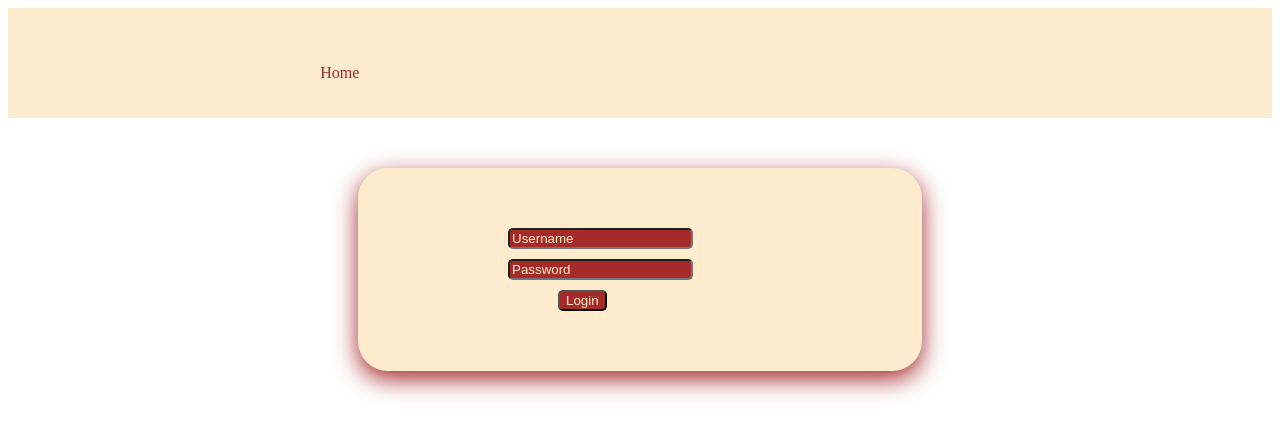
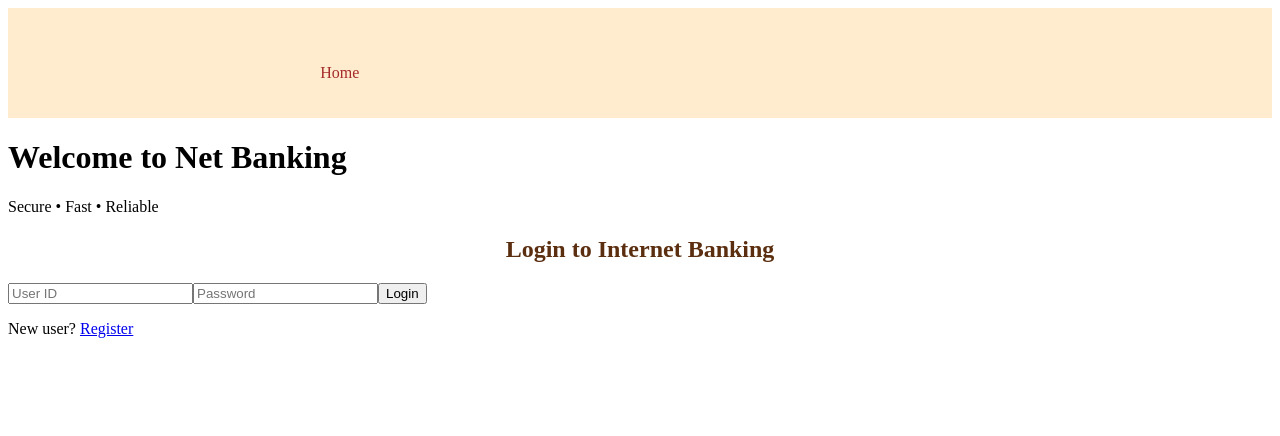
Before and after one commit to Yaganti-Spandana/farm, a React (Create React App) app: page /login in a window 1280 px wide. Shown: the top 436 px of the page. Built offline with nearby package versions, Linux system fonts and the light colour scheme; some icons are missing.

Commit message:
Update login.js

```diff
--- a/src/components/navbar/login.js
+++ b/src/components/navbar/login.js
@@ -1,49 +1,58 @@
 import { login } from "../api";
 import { useState } from "react";
-import './login.css'
-import Navbar from "../navbar/navbar"
+import "./login.css";
+import Navbar from "../navbar/navbar";
 
 function Login() {
-  const [form, setForm] = useState({username:"", password:""});
-  const [error, setError] = useState("");   // 🔥 error state
+  const [form, setForm] = useState({ username: "", password: "" });
 
   const handleSubmit = async (e) => {
     e.preventDefault();
-    try {
     const res = await login(form);
-
     localStorage.setItem("token", res.data.access);
-      localStorage.setItem("username", res.data.username);
-
     window.location.href = "/";
-    } catch (err) {
-      // 🔥 handles wrong password / user
-      setError("Invalid username or password");
-    }
   };
 
   return (
     <>
       <Navbar />
-      <form onSubmit={handleSubmit} className="login_form">
+      <div className="auth-page">
+        {/* LEFT HERO */}
+        <div className="auth-left">
+          <h1>Welcome to Net Banking</h1>
+          <p>Secure • Fast • Reliable</p>
+        </div>
 
-        {error && <p className="error">{error}</p>} {/* popup/message */}
+        {/* RIGHT CARD */}
+        <div className="auth-right">
+          <form onSubmit={handleSubmit} className="auth-card">
+            <h2>Login to Internet Banking</h2>
 
             <input
-          placeholder="Username"
-          value={form.username}
-          onChange={e=>setForm({...form, username:e.target.value})}
-        /><br/>
+              placeholder="User ID"
+              onChange={(e) =>
+                setForm({ ...form, username: e.target.value })
+              }
+              required
+            />
 
             <input
               type="password"
               placeholder="Password"
-          value={form.password}
-          onChange={e=>setForm({...form, password:e.target.value})}
-        /><br/>
+              onChange={(e) =>
+                setForm({ ...form, password: e.target.value })
+              }
+              required
+            />
 
-        <button>Login</button>
+            <button type="submit">Login</button>
+
+            <p className="switch-text">
+              New user? <a href="/signup">Register</a>
+            </p>
           </form>
+        </div>
+      </div>
     </>
   );
 }
```
Lines whose indentation alone changed are shown as unchanged.
